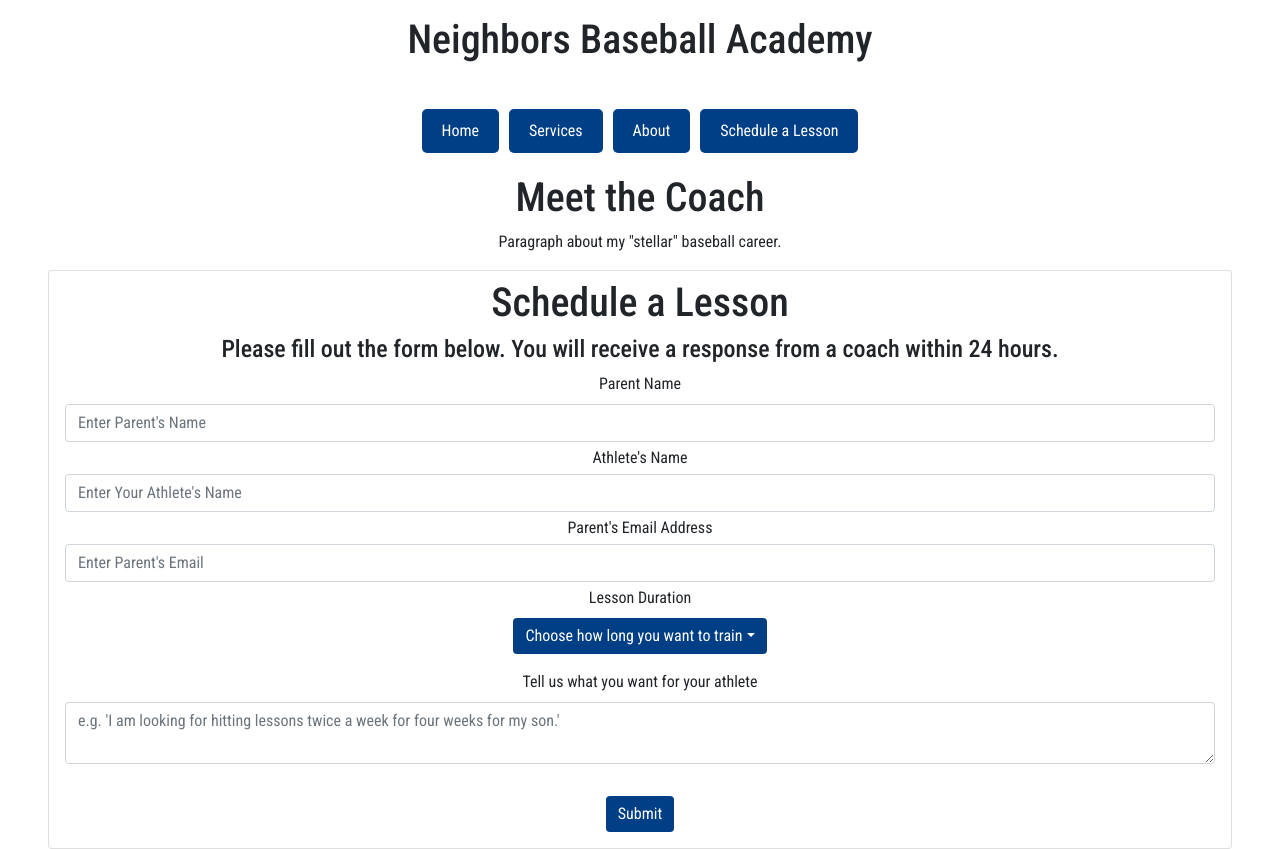
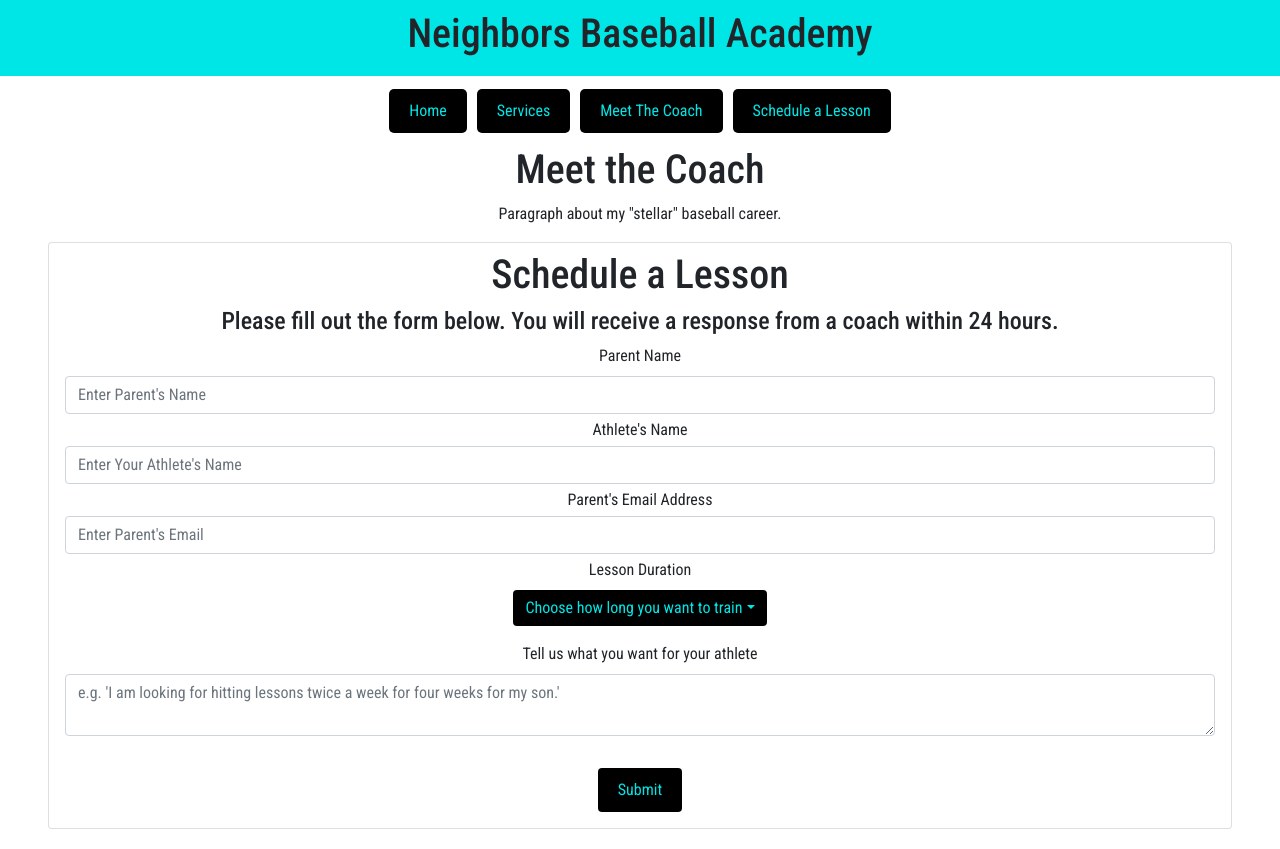
Before and after one commit to bneighbs6/baseball-site, a React (Create React App) app: page / in a window 1280 px wide. Built offline with nearby package versions, Linux system fonts and the light colour scheme; the HTML template or start-up script is replaced by a standard one; a web font is replaced by a local one.

Commit message:
Styled NavigationBar & Submit Button

```diff
--- a/src/App.js
+++ b/src/App.js
@@ -7,13 +7,13 @@ import ScheduleForm from './Components/ScheduleForm';
 function App() {
   return (
     <div className="App">
-      <div className="header my-3">
+      <div id="header ">
         <Header />
       </div>
-      <div className="navbar mx-auto">
+      <div id="navbar">
         <NavigationBar />
       </div>
-      <div className="meetTheCoach">
+      <div id="meetTheCoach">
         <MeetTheCoach />
       </div>
       <div id="schedule">
--- a/src/Components/NavigationBar.jsx
+++ b/src/Components/NavigationBar.jsx
@@ -7,41 +7,42 @@ function NavigationBar() {
     <Navbar expand="md" variant="light">
       <Container>
         <Nav className="mx-auto">
+          {/* Need to style each nav link directly */}
           <Nav.Link
             as={Link}
-            to="logo" // Brings user to the top of the webpage if clicked
+            to="header" // Brings user to the top of the webpage if clicked
             smooth={true}
             duration={500}
             className="nav-link"
-            style={{ color: "white", textAlign: "center", backgroundColor: "#003f85", padding: "10px 20px", margin: "5px", borderRadius: "5px", textDecoration: "none" }}
+            style={{ color: "#00e6e6", textAlign: "center", backgroundColor: "black", padding: "10px 20px", margin: "5px", borderRadius: "5px", textDecoration: "none" }}
           >
             Home
           </Nav.Link>
-
+          {/* Need to style each nav link directly */}
           <Nav.Link
             as={Link}
             to="services"
             smooth={true}
             duration={500}
-            style={{ color: "white", textAlign: "center", backgroundColor: "#003f85", padding: "10px 20px", margin: "5px", borderRadius: "5px", textDecoration: "none" }}          >
+            style={{ color: "#00e6e6", textAlign: "center", backgroundColor: "black", padding: "10px 20px", margin: "5px", borderRadius: "5px", textDecoration: "none" }}          >
             Services
           </Nav.Link>
-
+          {/* Need to style each nav link directly */}
           <Nav.Link
             as={Link}
-            to="about"
+            to="meetTheCoach"
             smooth={true}
             duration={500}
-            style={{ color: "white", textAlign: "center", backgroundColor: "#003f85", padding: "10px 20px", margin: "5px", borderRadius: "5px", textDecoration: "none" }}          >
-            About
+            style={{ color: "#00e6e6", textAlign: "center", backgroundColor: "black", padding: "10px 20px", margin: "5px", borderRadius: "5px", textDecoration: "none" }}          >
+            Meet The Coach
           </Nav.Link>
-
+          {/* Need to style each nav link directly */}
           <Nav.Link
             as={Link}
             to="schedule-form"
             smooth={true}
             duration={500}
-            style={{ color: "white", textAlign: "center", backgroundColor: "#003f85", padding: "10px 20px", margin: "5px", borderRadius: "5px", textDecoration: "none" }}          >
+            style={{ color: "#00e6e6", textAlign: "center", backgroundColor: "black", padding: "10px 20px", margin: "5px", borderRadius: "5px", textDecoration: "none" }}          >
             Schedule a Lesson
           </Nav.Link>
         </Nav>
--- a/src/Components/ScheduleForm.jsx
+++ b/src/Components/ScheduleForm.jsx
@@ -115,9 +115,9 @@ function ScheduleForm() {
                 variant="primary"
                 required
                 style={{
-                  backgroundColor: "#003f85",
+                  backgroundColor: "black",
                   border: "none",
-                  color: "white",
+                  color: "#00e6e6",
                 }}
               >
                 {lessonDuration || "Choose how long you want to train"}
@@ -148,13 +148,8 @@ function ScheduleForm() {
           </Form.Group>
           <Form.Group>
             <Button
-            className="my-3"
+            className="submit-btn my-3"
               variant="primary"
-              style={{
-                backgroundColor: "#003f85",
-                border: "none",
-                color: "white",
-              }}
               type="submit"
             >
               Submit
--- a/src/index.css
+++ b/src/index.css
@@ -18,3 +18,17 @@ code {
   font-family: source-code-pro, Menlo, Monaco, Consolas, 'Courier New',
     monospace;
 }
+
+header {
+  background-color: #00e6e6;
+  padding: 10px;
+}
+
+.submit-btn {
+  background-color: black;
+  color: #00e6e6;
+  border: none;
+  text-align: center;
+  margin: 5px;
+  padding: 10px 20px;
+}
```
